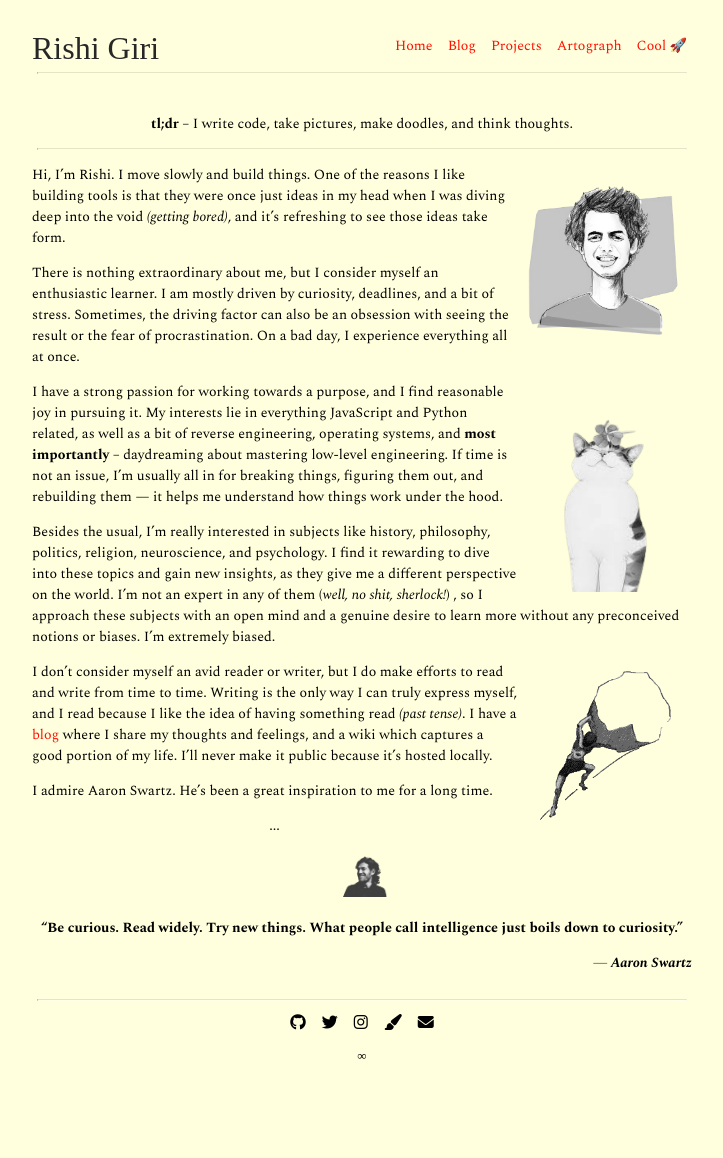
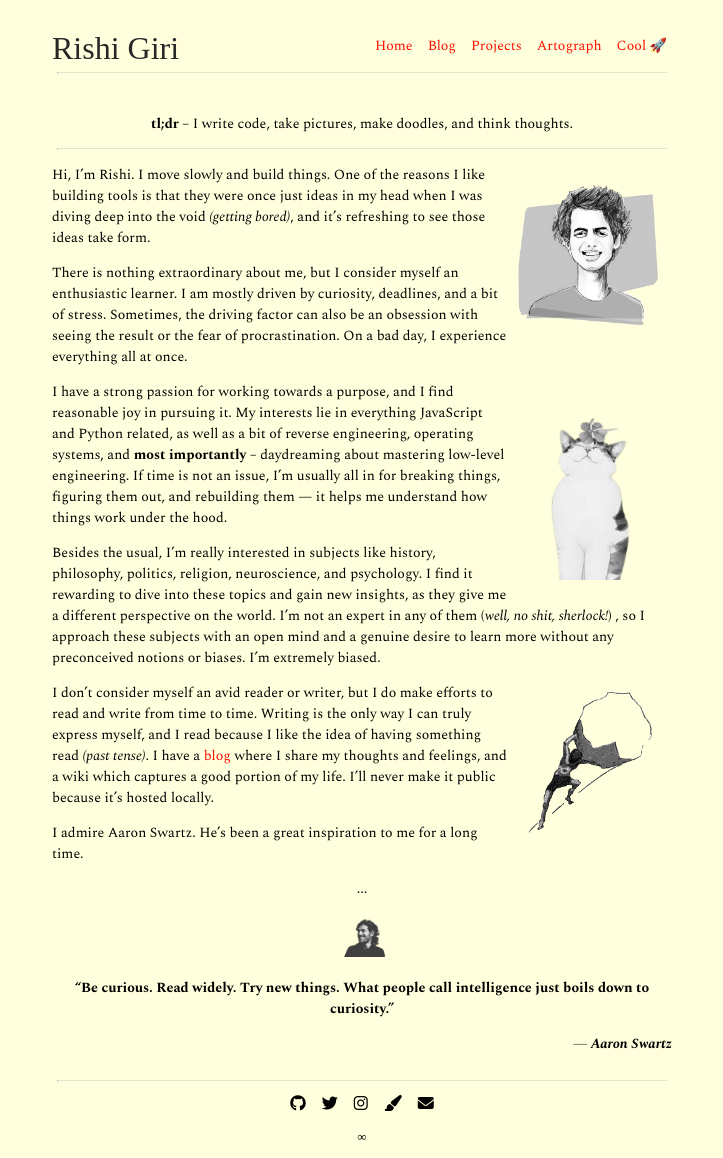
Before and after one commit to CodeDotJS/space, a Jekyll site: the page built from index.md, in a window 1280 px wide. Shown: the whole page, without its empty margins (278-1001 px from the left). Built offline with Jekyll 4.4.1, drawn with Linux system fonts in a browser that asks for light colours; nearby versions of some CDN libraries; some web fonts are replaced; before the commit the page ends 1077 px from its top, so only the background shows below that.

Commit message:
change `max-width`

```diff
--- a/css/updates.scss
+++ b/css/updates.scss
@@ -7,7 +7,7 @@
   .grid-row {
     display: grid;
     grid-template-columns: repeat(2, 1fr);
-    gap: 48px;
+    gap: 30px;
     margin-bottom: 10px;
 
     @media (max-width: $med-width) {
@@ -54,6 +54,7 @@
         align-items: flex-start;
 
         .cover {
+          display: flex;
           flex-direction: column;
           gap: 5px;
         }
@@ -67,27 +68,26 @@
         }
 
         .book-title {
-          background: #714073;
-          padding: 5px;
+          background: #a4c8b5;
+          padding: 10px;
           border-radius: 5px;
-          color: white;
+          // color: white;
           font-family: "Spectral";
         }
 
         .book-author {
           font-family: "Andika";
           font-weight: bold;
-          padding: 5px;
-          background: #ffb9ea;
+          padding: 10px;
+          background: #c9ddcc;
           border-radius: 5px;
         }
 
         #book-time {
-          background: #24924f;
+          background: #d1d1fd;
           border-radius: 5px;
-          padding: 2px 5px;
+          padding: 10px;
           font-size: 11px;
-          color: white;
           font-weight: bold;
         }
 
@@ -104,7 +104,6 @@
           .progress-bar {
             background-color: $blue;
             font-weight: bold;
-            font-size: 10px;
           }
         }
       }
--- a/css/variables.scss
+++ b/css/variables.scss
@@ -1,5 +1,5 @@
 $accent: #FF0F00;
-$max-width: 660px;
+$max-width: 620px;
 $med-width: 600px;
 $small-width: 480px;
 
```
